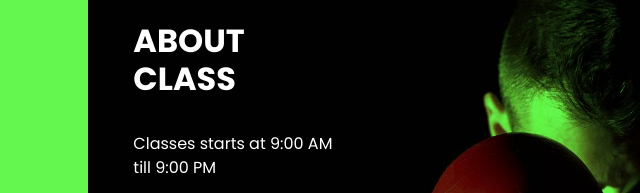
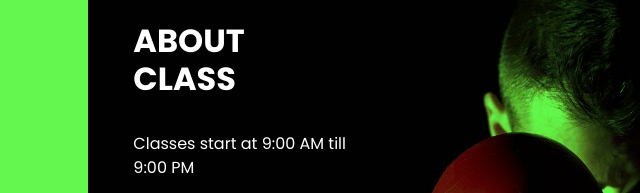
Before and after one commit to Santhosh3670/oxersite, a plain HTML site: page index.html in a window 1280 px wide. Shown: the part 943-1136 px from the top of the page, 140-780 px from the left. Drawn offline with nearby package versions, Linux system fonts and the light colour scheme; some packages are replaced by stand-ins of ours; a web font is replaced by a local one.

Commit message:
about class changed

```diff
--- a/index.html
+++ b/index.html
@@ -195,7 +195,7 @@
                     </h2>
                   </div>
                   <p>
-                    Classes starts at 9:00 AM till 9:00 PM
+                    Classes start at 9:00 AM till 9:00 PM
                   </p>
                   <hr />
                   <a href="">
```
